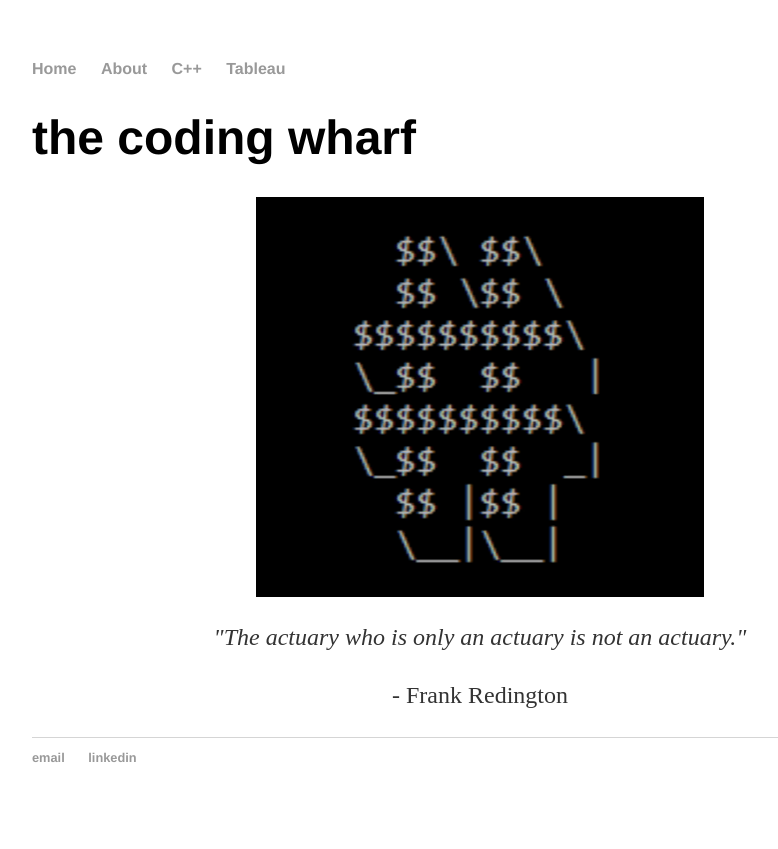
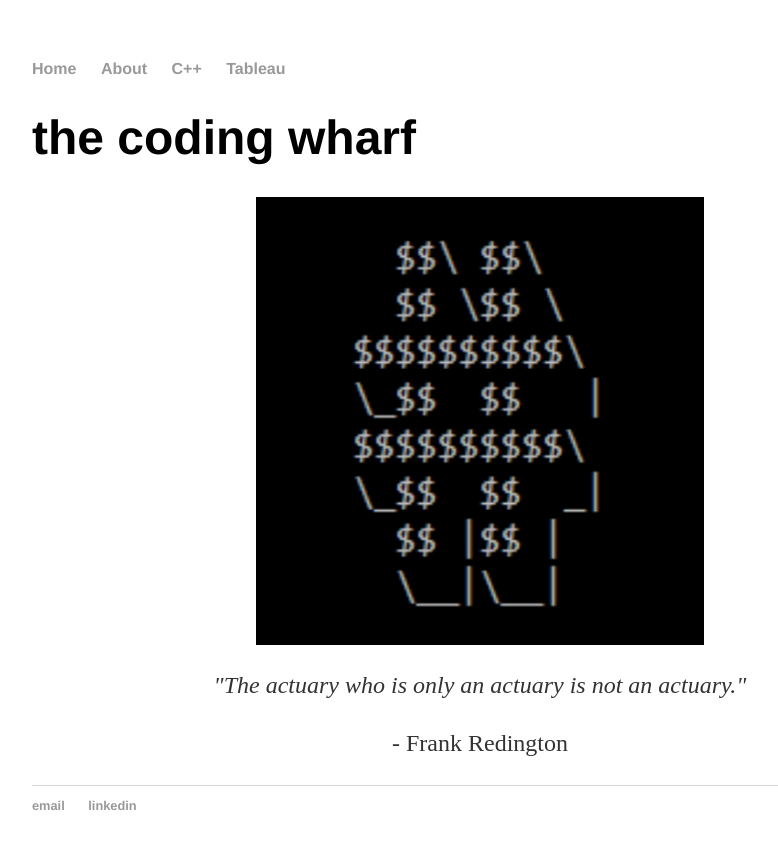
Before and after one commit to cchanzl/Lock-Screen, a Jekyll site: the page built from index.html, in a window 1280 px wide. Shown: the top 849 px of the page, without its empty margins (160-938 px from the left). Built offline with Jekyll 4.4.1, drawn with Linux system fonts in a browser that asks for light colours.

Commit message:
Update index.html

```diff
--- a/index.html
+++ b/index.html
@@ -4,7 +4,7 @@ title: the coding wharf
 ---
 <div class="blurb">
 	<h1>the coding wharf</h1>
-	 <img src="/pictures/hash.png" width="400" height="400" class="center">
+	 <img src="/pictures/hash.png" style="height:80%;" class="center">
 	<p style="text-align:center"><i>"The actuary who is only an actuary is not an actuary." </i></p>
 	<p style="text-align:center">- Frank Redington</p>
 </div><!-- /.blurb -->
```
